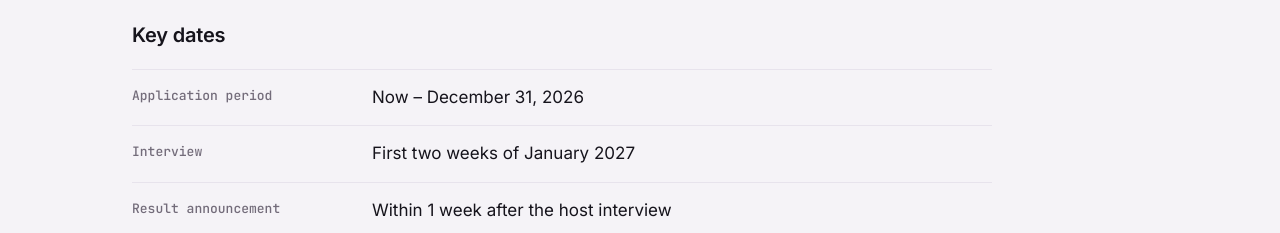
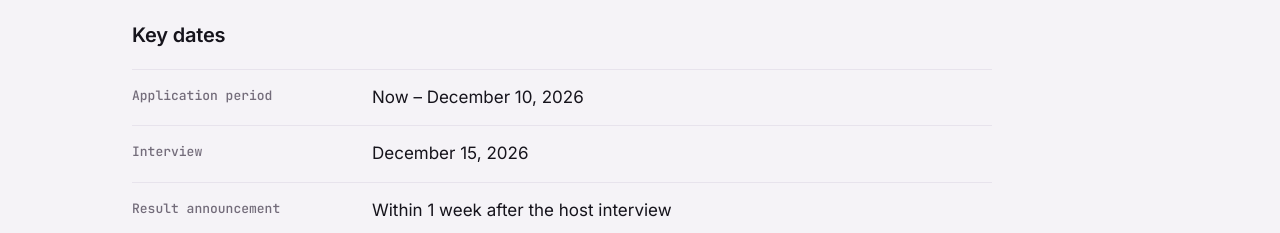
Before and after one commit to lab-cursor/lab-cursor.github.io, a plain HTML site: page internships/2027/naist-sdlab.html in a window 1280 px wide. Shown: the part 1694-1927 px from the top of the page. Drawn offline with Linux system fonts and the light colour scheme.

Commit message:
Move NAIST SD Lab application deadline to Dec 10 and interview to Dec 15
Co-Authored-By: Claude Opus 5.5 <noreply@anthropic.com>

```diff
--- a/internships/2027/naist-sdlab.html
+++ b/internships/2027/naist-sdlab.html
@@ -71,8 +71,8 @@
       </dl>
       <h3 class="partner-group" style="margin-top:48px;">Key dates</h3>
       <dl class="facts">
-        <dt>Application period</dt><dd>Now – December 31, 2026</dd>
-        <dt>Interview</dt><dd>First two weeks of January 2027</dd>
+        <dt>Application period</dt><dd>Now – December 10, 2026</dd>
+        <dt>Interview</dt><dd>December 15, 2026</dd>
         <dt>Result announcement</dt><dd>Within 1 week after the host interview</dd>
       </dl>
       <a class="btn-apply" href="https://forms.gle/qbLQ1eKtAi6VtNSbA" target="_blank" rel="noopener">Apply now<svg viewBox="0 0 24 24" fill="none" stroke="currentColor" stroke-width="2.5" stroke-linecap="round" stroke-linejoin="round" aria-hidden="true"><path d="M5 12h14"/><path d="m12 5 7 7-7 7"/></svg></a>
```
